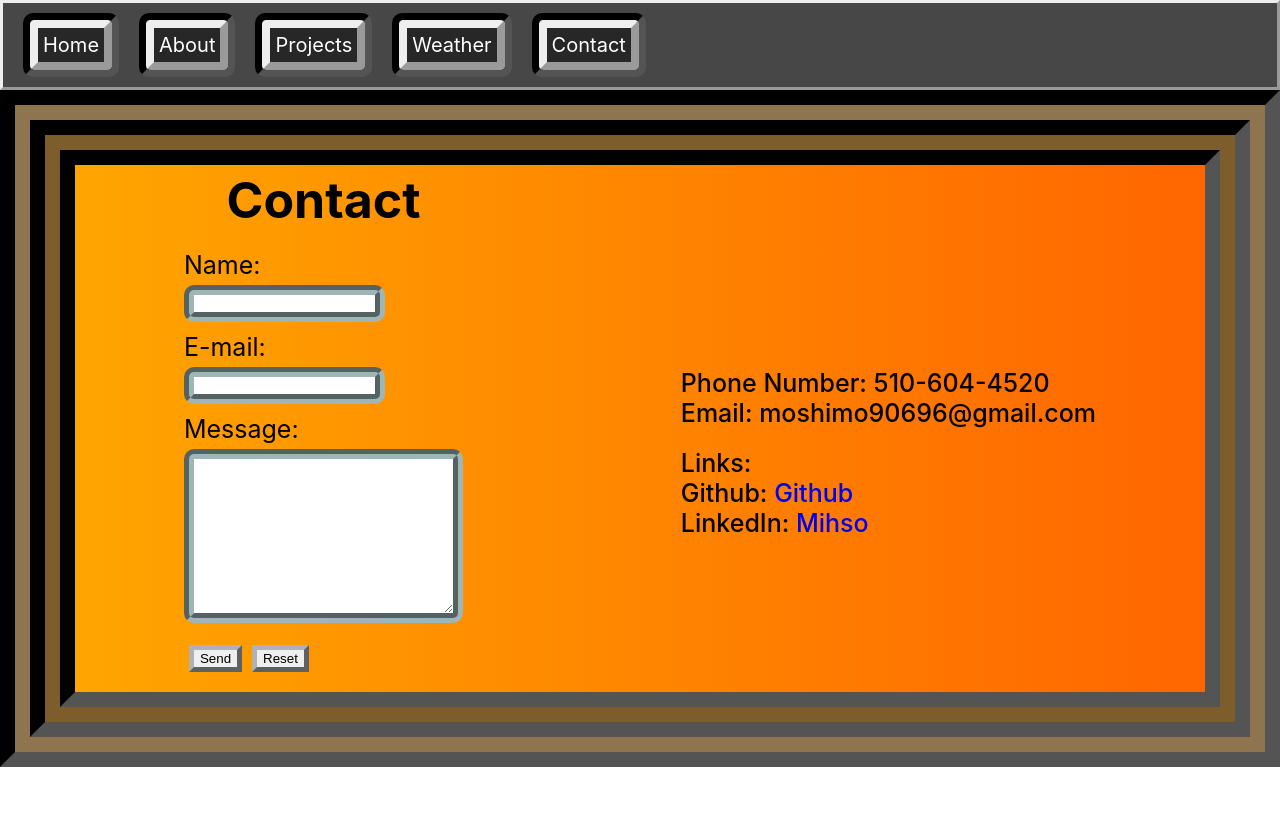
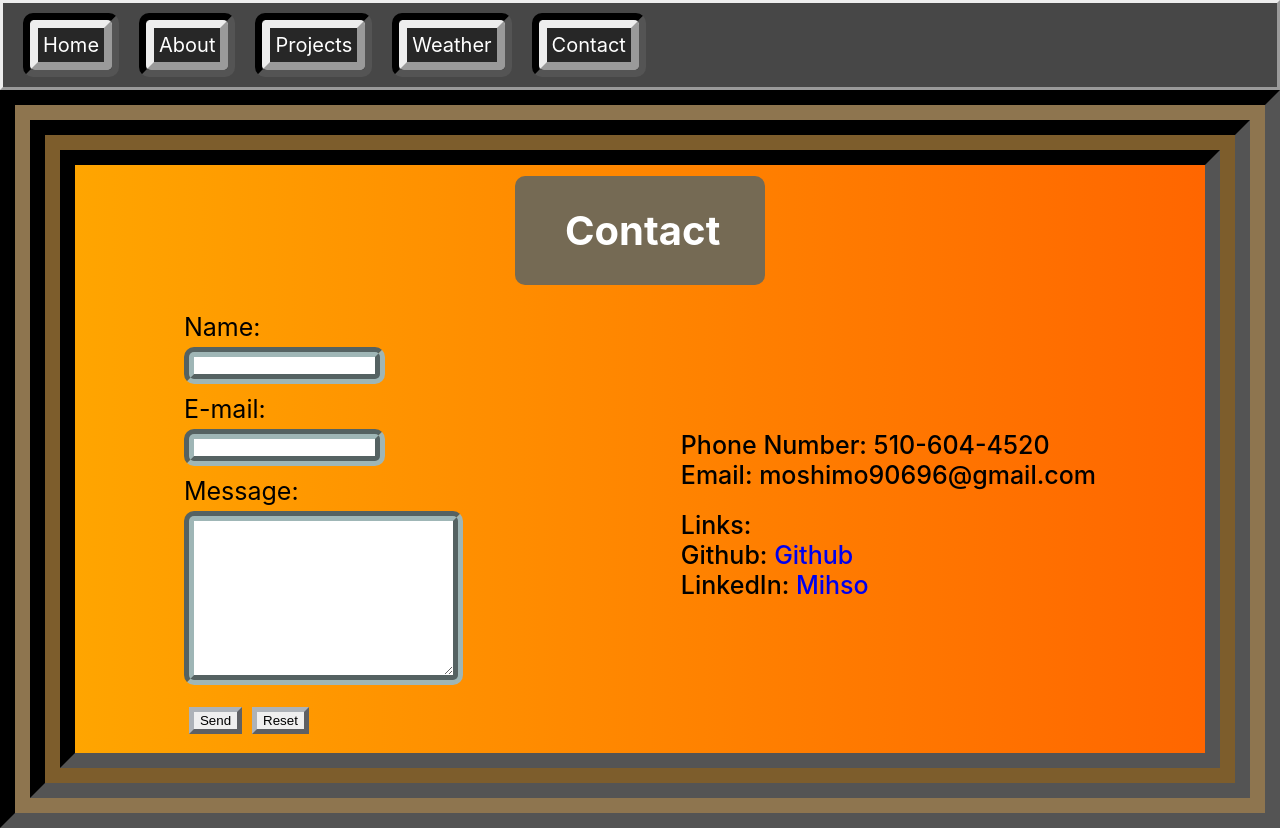
Before and after one commit to Mihso/testing, a React (Create React App) app: page /testing/contact in a window 1280 px wide. Before the commit the page ends 800 px from the top, so only its background shows below. Built offline with nearby package versions, Linux system fonts and the light colour scheme.

Commit message:
stylized title text with darker background

```diff
--- a/src/About.js
+++ b/src/About.js
@@ -17,10 +17,12 @@ function About() {
   return (
     <div className="App">
     <header className="App-header" style={{'padding': '10px'}}>
+      <h1>
+        <div style={{'margin': 'auto'}}className='titlestyler'>
+            About
+        </div>
+      </h1>
         <img src={url} style={{"margin" : '15px'}} className="profile-pict" alt="logo" />
-        <div>
-            About:
-        </div>
         <div className='about' style={{'margin': "10px"}}>
         I am a full-stack software engineer with a thorough education, including a bachelor’s degree in Cinema and Digital Media from the University of California Davis, and certificates from both the Hack Reactor Immersive program and the Cook Systems FastTrack program. I have deep insight into user accessibility and I ensure the success of fellow engineers by guiding them through the debugging process. I enjoy building comprehensible code, displayed in my work on a movie review application that allows users to view information on the latest movies and write reviews. I also possess exceptional analytical and problem-solving skills that stem from strong pattern-recognition capabilities, making me a valuable team member.
         </div>
--- a/src/App.css
+++ b/src/App.css
@@ -123,3 +123,11 @@
   padding: 10px;
   margin: 10px;
 }
+
+.titlestyler{
+  background-color: rgb(117, 106, 84);
+  border-radius: 10px;
+  padding: 50px;
+  padding-bottom: 30px;
+  padding-top: 30px;
+}
--- a/src/Home.js
+++ b/src/Home.js
@@ -16,7 +16,9 @@ function Home() {
     <div className="App">
     <header className="App-header">
       <div style={{'fontSize':"60px"}}>
-        MATTHEW OSHIMO PORTFOLIO
+        <div className="titlestyler">
+          MATTHEW OSHIMO PORTFOLIO
+        </div>
       </div>
         {/* <form className='form'>
           <label>Name: </label>
--- a/src/Projects.js
+++ b/src/Projects.js
@@ -5,7 +5,9 @@ function Projects() {
   return (
     <div className="Project-App">
     <div>
-    <h1>Projects</h1>
+    <h1>
+        <div style={{'width': '50%', 'margin': 'auto'}} className ="titlestyler" >Projects</div>
+    </h1>
     <div className="tabler">
     <table >
         <thead>
--- a/src/contact/contact.css
+++ b/src/contact/contact.css
@@ -1,29 +1,34 @@
 
 
 @media screen and (min-width:700px){
-    .contact-app{
+    .contact-body{
         align-content: center;
         margin: auto;
-        background-image: linear-gradient(0.25turn, orange, rgb(255, 102, 0));
         display:grid;
         grid-template-columns: auto auto;
     }
 }
 
 @media screen and (max-width:700px){
-    .contact-app{
+    .contact-body{
         align-content: center;
         margin: auto;
-        background-image: linear-gradient(0.25turn, orange, rgb(255, 102, 0));
         display:grid;
         grid-template-columns: auto;
     }
 }
 
+.contact-app{
+    background-image: linear-gradient(0.25turn, orange, rgb(255, 102, 0));
+    margin: auto;
+    align-content: center;
+}
+
 .contact-head{
-    font-size: 50px;
+    font-size: 40px;
     margin: auto;
     padding: 1%;
+    color: white;
 }
 
 .contact-box{
--- a/src/contact/contact.js
+++ b/src/contact/contact.js
@@ -42,7 +42,10 @@ const [message, updateMessage] = useState("");
   return (
     <div className='contact-app'>
 
-    <h1 className="contact-head">Contact</h1>
+    <h1 className="contact-head">
+      <div style={{'margin': 'auto', 'width':'150px' }} className='titlestyler'>Contact</div>
+    </h1>
+    <div className='contact-body'>
     <form className="contact-form" ref={form} onSubmit={sendEmail}>
     Name:
     <br></br>
@@ -59,7 +62,6 @@ const [message, updateMessage] = useState("");
     <input className="buttoner" type="submit" value="Send" />
     <input className="buttoner" type="reset" value="Reset"/>
     </form>
-
     <div className="other-contact">
         <div style={{'marginBottom':'20px'}}>
           <div>
@@ -78,6 +80,7 @@ const [message, updateMessage] = useState("");
         {open()}
     </div>
     </div>
+    </div>
   );
 }
 
```
